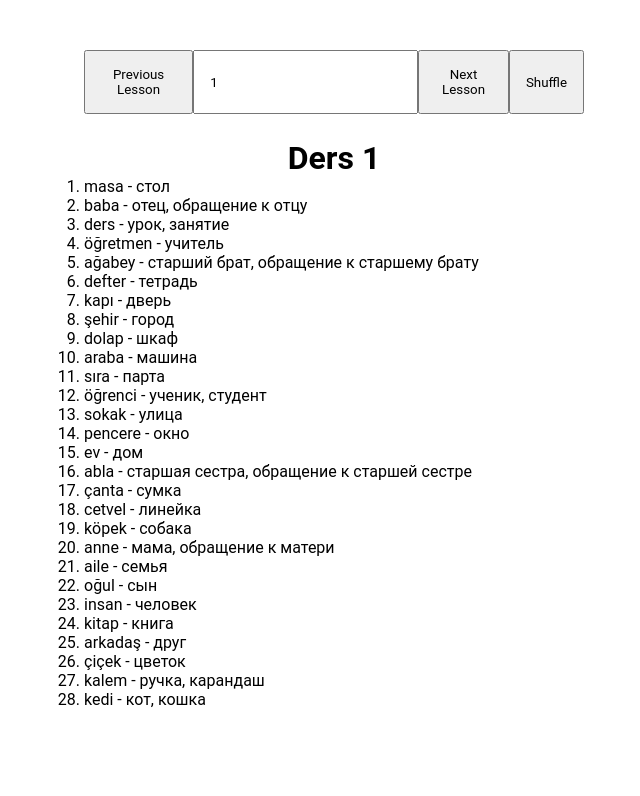
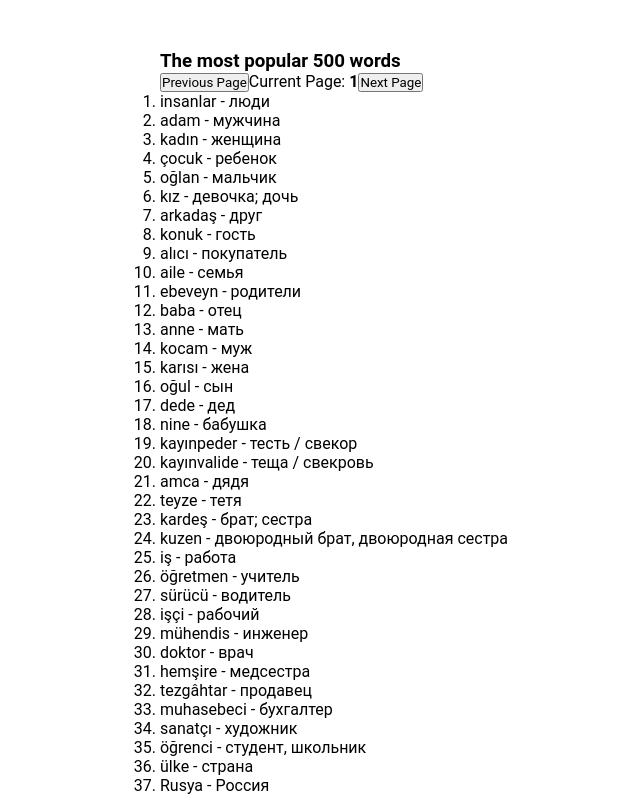
Before and after one commit to unnamed-ii/training-words, a React (Create React App) app in the folder app/: page / in a window 1280 px wide. Shown: the top 796 px of the page, without its empty margins (306-946 px from the left). Built offline with nearby package versions, Linux system fonts and the light colour scheme.

Commit message:
add functionality

```diff
--- a/app/src/App.js
+++ b/app/src/App.js
@@ -6,7 +6,7 @@ function App() {
 
     return (
         <>
-            <SidorinaWords />
+            {/*<SidorinaWords />*/}
             <MostUsingWords />
         </>
     );
--- a/app/src/components/CurrenLessonCard.jsx
+++ b/app/src/components/CurrenLessonCard.jsx
@@ -3,7 +3,7 @@ import {Words} from "../sidorina-constants";
 
 export const CurrentLessonCard = (repeatingLesson) => {
     return (
-        <div className={"lesson-" + repeatingLesson.repeatingLesson}>
+        <div>
             <h1>{`Ders ${repeatingLesson.repeatingLesson}`}</h1>
             <ul>
                 {Words[repeatingLesson.repeatingLesson].map(word => (
--- a/app/src/index.scss
+++ b/app/src/index.scss
@@ -49,3 +49,14 @@ li {
     }
   }
 }
+
+.most-using-words {
+  display: flex;
+  justify-content: center;
+  margin: 0 auto;
+  padding-top: 50px;
+
+  .inner {
+
+  }
+}
--- a/app/src/most-using-words-constants.js
+++ b/app/src/most-using-words-constants.js
@@ -1,4 +1,4 @@
-export const MostUsingWords = [
+export const MostUsingWordsData = [
     'insanlar - люди',
     'adam - мужчина',
     'kadın - женщина',
--- a/app/src/pages/MostUsingWords.jsx
+++ b/app/src/pages/MostUsingWords.jsx
@@ -1,10 +1,122 @@
-import React from "react";
+import React, {useState} from "react";
+import {MostUsingWordsData} from "../most-using-words-constants";
+
+export const MostUsingWordsForm = ({prevPage, nextPage, currentPage}) => {
+    return (
+        <>
+            <form>
+                <button onClick={(e) => prevPage(e)}>Previous Page</button>
+                <span>Current Page: <b>{currentPage}</b></span>
+                <button onClick={(e) => nextPage(e)}>Next Page</button>
+            </form>
+        </>
+    )
+}
+
+
+const first50Words = [
+    'insanlar - люди',
+    'adam - мужчина',
+    'kadın - женщина',
+    'çocuk - ребенок',
+    'oğlan - мальчик',
+    'kız - девочка; дочь',
+    'arkadaş - друг',
+    'konuk - гость',
+    'alıcı - покупатель',
+    'aile - семья',
+    'ebeveyn - родители',
+    'baba  - отец',
+    'anne - мать',
+    'kocam - муж',
+    'karısı - жена',
+    'oğul - сын',
+    'dede - дед',
+    'nine - бабушка',
+    'kayınpeder - тесть / свекор',
+    'kayınvalide - теща / свекровь',
+    'amca - дядя',
+    'teyze - тетя',
+    'kardeş - брат; сестра',
+    'kuzen - двоюродный брат, двоюродная сестра',
+    'iş - работа',
+    'öğretmen - учитель',
+    'sürücü - водитель',
+    'işçi - рабочий',
+    'mühendis - инженер',
+    'doktor - врач',
+    'hemşire - медсестра',
+    'tezgâhtar - продавец',
+    'muhasebeci - бухгалтер',
+    'sanatçı - художник',
+    'öğrenci - студент, школьник',
+    'ülke - страна',
+    'Rusya - Россия',
+    'Türkiye - Турция',
+    'hayvan - животное',
+    'kedi - кошка',
+    'köpek - собака',
+    'kuş - птица',
+    'şehir - город',
+    'okul - школа',
+    'üniversite - университет',
+    'tiyatro - театр',
+    'sokak - улица',
+    'meydan - площадь',
+    'ev - дом',
+    'kilise - церковь',
+    'cami - мечеть',
+]
 
 function MostUsingWords() {
+    const [currentShowing50words, setCurrentShowing50words] = useState(first50Words)
+    const [currentPage, setCurrentPage] = useState(1)
+
+    const cuttingData = () => {
+        let startingWord = currentPage === 1 ? 1 : currentPage * 50;
+        let finishingWord = currentPage === 1 ? currentPage * 50 : (currentPage + 1) * 50;
+        let currentArrOfWords = []
+
+        for (let i = startingWord; i < finishingWord; i++){
+            currentArrOfWords.push(MostUsingWordsData[i])
+        }
+
+        setCurrentShowing50words(currentArrOfWords);
+    }
+
+    const nextPage = (e) => {
+        e.preventDefault();
+        let numOfPage = currentPage < 11 ? currentPage + 1 : currentPage;
+        setCurrentPage(numOfPage)
+        cuttingData()
+    }
+
+    const prevPage = (e) => {
+        e.preventDefault();
+        let numOfPage = currentPage > 1 ? currentPage - 1 : currentPage;
+        setCurrentPage(numOfPage)
+        cuttingData()
+    }
 
     return (
         <>
-
+            <div className="most-using-words">
+                <div className="inner">
+                    <h3>The most popular 500 words</h3>
+                    <MostUsingWordsForm
+                        nextPage={nextPage}
+                        prevPage={prevPage}
+                        currentPage={currentPage}
+                    />
+                    <ul>
+                        {currentShowing50words.map(word => (
+                            <li>
+                                {word}
+                            </li>
+                        ))}
+                    </ul>
+                </div>
+            </div>
         </>
     );
 }
```
